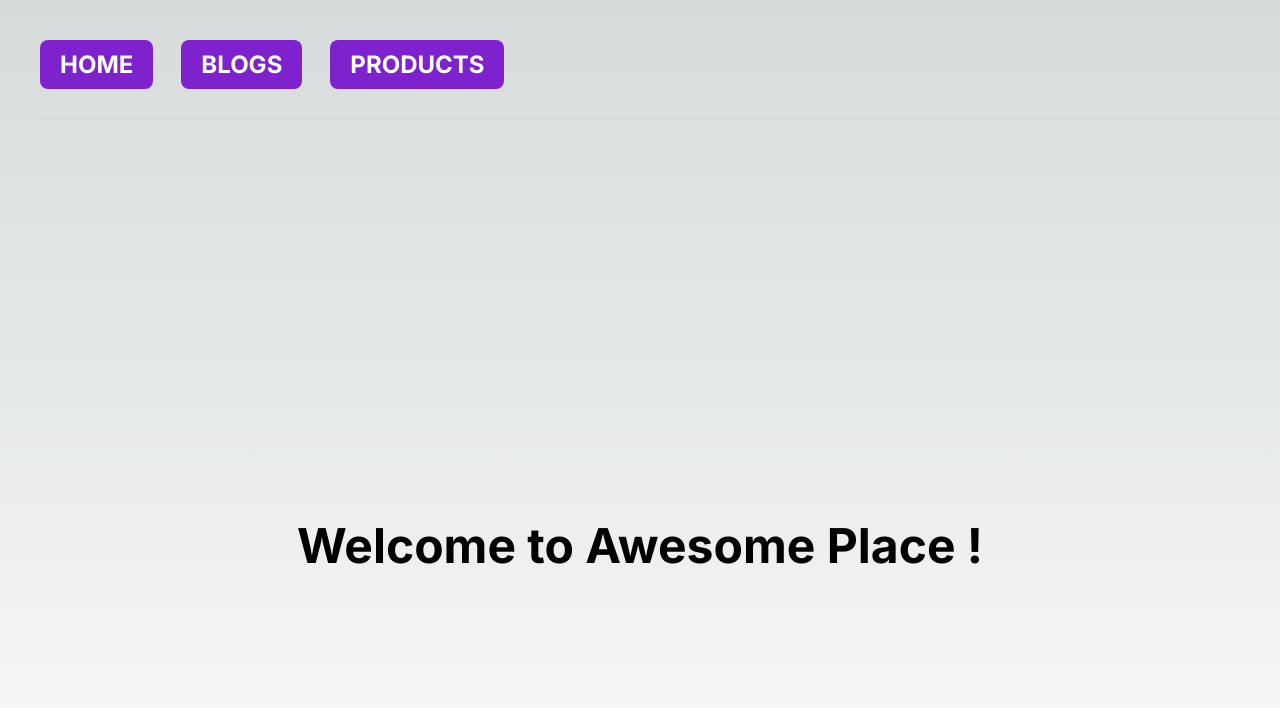
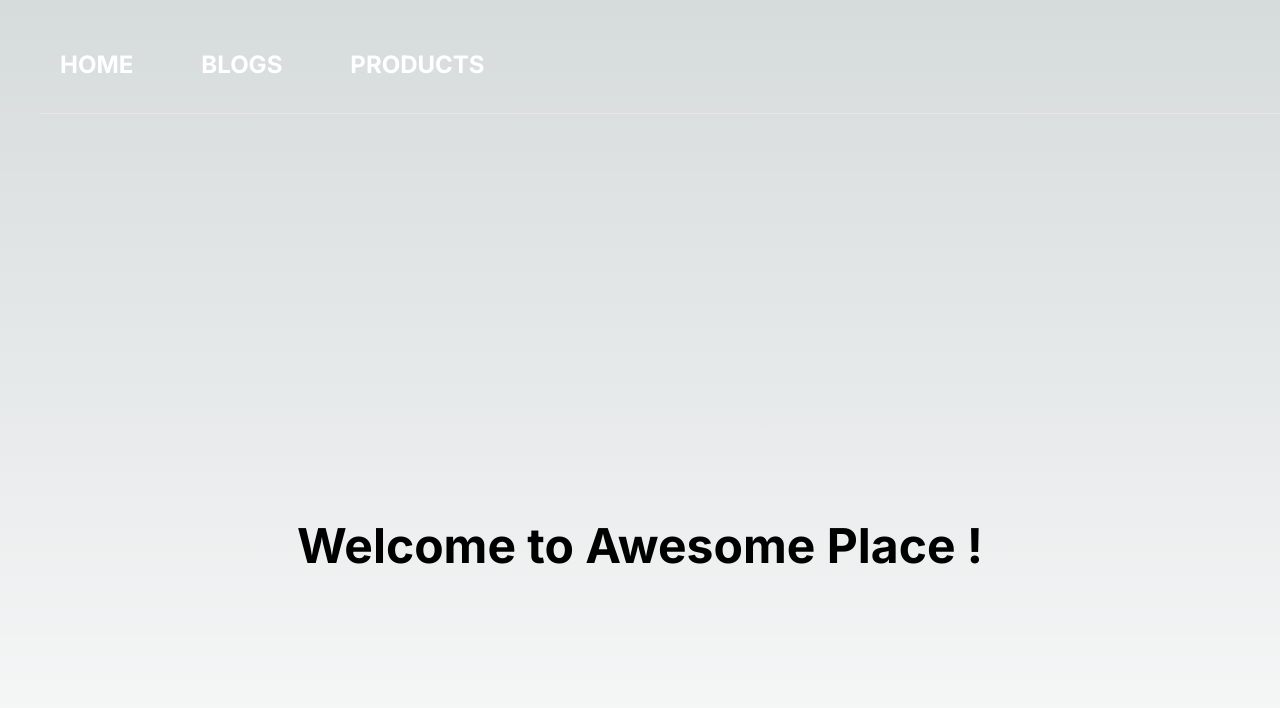
Before and after one commit to webdev-ashishk/nextjs-blog-app-with-app-router, a Next.js app: page / in a window 1280 px wide. Shown: the top 708 px of the page. Built offline with nearby package versions, Linux system fonts and the light colour scheme.

Commit message:
workign with navbar

```diff
--- a/components/Header.jsx
+++ b/components/Header.jsx
@@ -8,8 +8,7 @@ const Header = () => {
         <li>
           <Link
             href="/"
-            className="text-white bg-purple-700 hover:bg-purple-800 focus:ring-4 focus:ring-purple-300 rounded-lg px-5 py-2.5 mr-2 mb-2 dark:bg-purple-600 dark:hover:bg-purple-700 focus:outline-none dark:focus:ring-red-800
-              font-bold text-2xl"
+            className="text-white  focus:ring-2 rounded-lg px-5 py-2.5 mr-2 mb-2 first-letter:focus:outline-none dark:focus:bg-purple-800 font-bold text-2xl"
           >
             HOME
           </Link>
@@ -17,8 +16,7 @@ const Header = () => {
         <li>
           <Link
             href="/blogs"
-            className="text-white bg-purple-700 hover:bg-purple-800 focus:ring-4 focus:ring-purple-300 rounded-lg px-5 py-2.5 mr-2 mb-2 dark:bg-purple-600 dark:hover:bg-purple-700 focus:outline-none dark:focus:ring-red-800
-              font-bold text-2xl"
+            className="text-white  focus:ring-2 rounded-lg px-5 py-2.5 mr-2 mb-2 first-letter:focus:outline-none dark:focus:bg-purple-800 font-bold text-2xl"
           >
             BLOGS
           </Link>
@@ -26,8 +24,7 @@ const Header = () => {
         <li>
           <Link
             href="/products"
-            className="text-white bg-purple-700 hover:bg-purple-800 focus:ring-4 focus:ring-purple-300 rounded-lg px-5 py-2.5 mr-2 mb-2 dark:bg-purple-600 dark:hover:bg-purple-700 focus:outline-none dark:focus:ring-red-800
-              font-bold text-2xl"
+            className="text-white  focus:ring-2 rounded-lg px-5 py-2.5 mr-2 mb-2 first-letter:focus:outline-none dark:focus:bg-purple-800 font-bold text-2xl"
           >
             PRODUCTS
           </Link>
```
